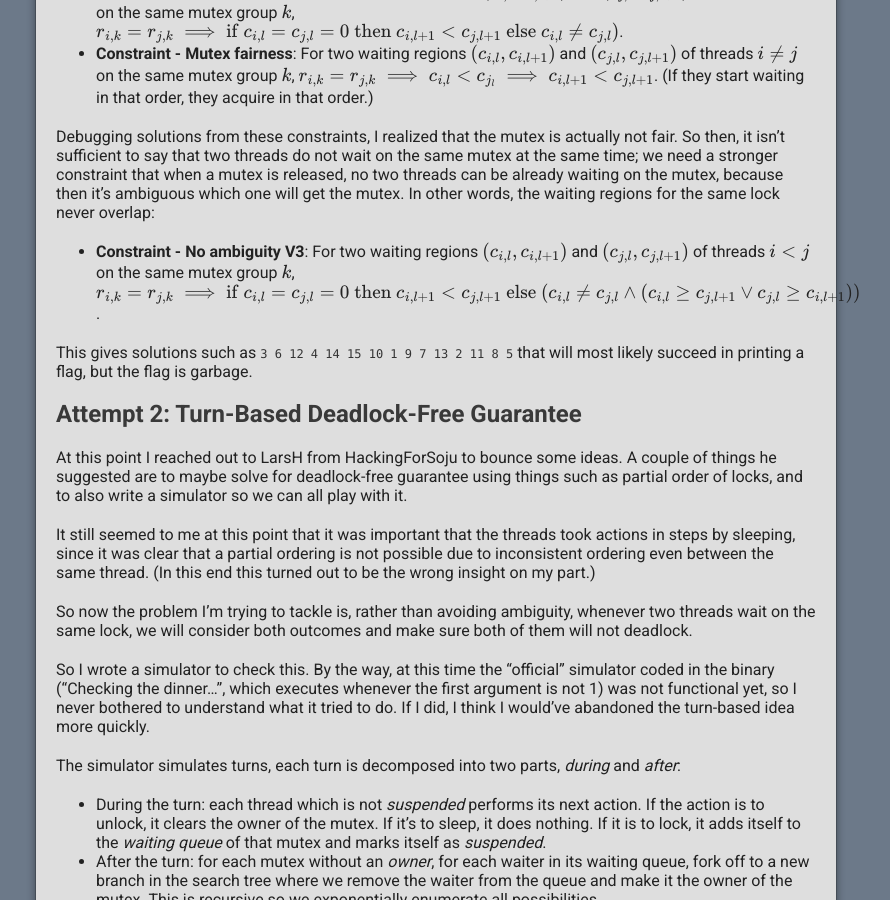
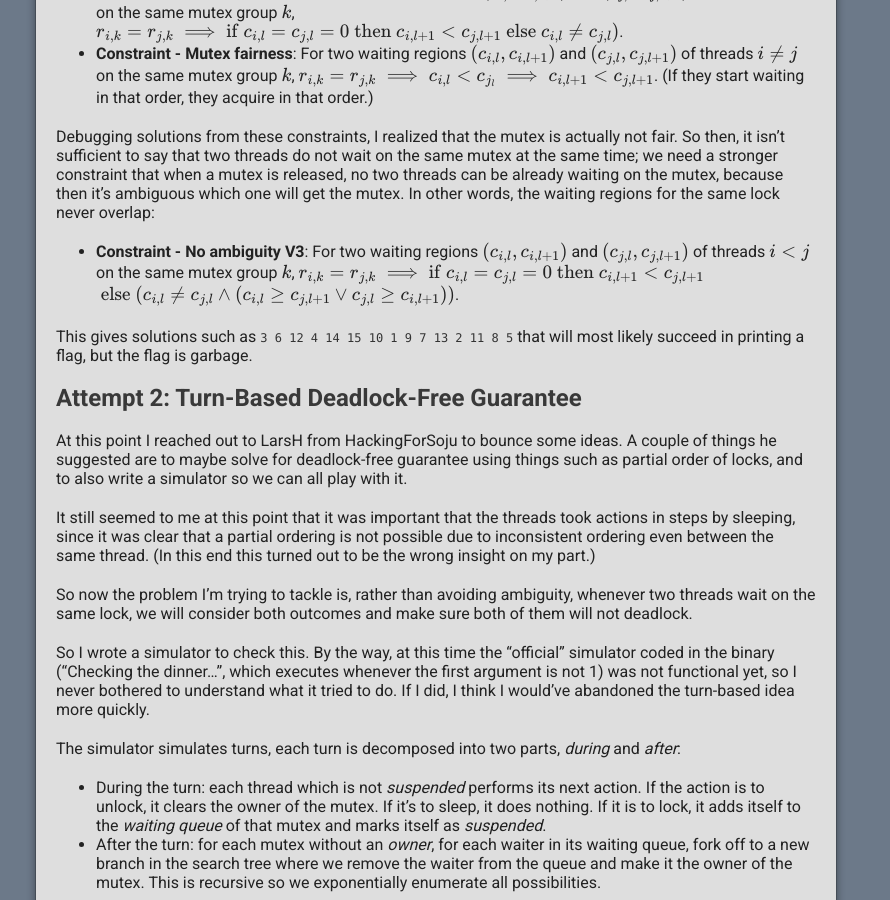
Before and after one commit to kainashi/kainashi.github.io, a Jekyll site: the page built from pppiii2.md, in a window 1280 px wide and 900 px high, scrolled down 5002 px. Shown: the whole window, without its empty margins (204-1094 px from the left). Built offline with Jekyll 4.4.1, drawn with Linux system fonts in a browser that asks for light colours; our own code applies the rules of GitHub Pages for plain Markdown files; formulas are drawn with MathJax 3; a script that is not in the unit is left out; the repository's description, which GitHub fills in, is left out.

```diff
--- a/pppiii2.md
+++ b/pppiii2.md
@@ -198,7 +198,7 @@ I didn't give up here, though, because when I debugged many sessions, I noticed
 
 Debugging solutions from these constraints, I realized that the mutex is actually not fair. So then, it isn't sufficient to say that two threads do not wait on the same mutex at the same time; we need a stronger constraint that when a mutex is released, no two threads can be already waiting on the mutex, because then it's ambiguous which one will get the mutex. In other words, the waiting regions for the same lock never overlap:
 
-* **Constraint - No ambiguity V3**: For two waiting regions $(c_{i, l}, c_{i, l+1})$ and $(c_{j, l}, c_{j, l+1})$ of threads $i< j$ on the same mutex group $k$, $r_{i, k} = r_{j, k} \implies \textrm{if } c_{i,l} = c_{j, l} = 0 \textrm{ then } c_{i, l+1} < c_{j, l+1} \textrm{ else } (c_{i, l} \ne c_{j, l} \wedge (c_{i,l} \ge c_{j, l+1} \vee c_{j,l} \ge c_{i, l+1}))$.
+* **Constraint - No ambiguity V3**: For two waiting regions $(c_{i, l}, c_{i, l+1})$ and $(c_{j, l}, c_{j, l+1})$ of threads $i< j$ on the same mutex group $k$, $r_{i, k} = r_{j, k} \implies \textrm{if } c_{i,l} = c_{j, l} = 0 \textrm{ then } c_{i, l+1} < c_{j, l+1}$ $\textrm{ else } (c_{i, l} \ne c_{j, l} \wedge (c_{i,l} \ge c_{j, l+1} \vee c_{j,l} \ge c_{i, l+1}))$.
 
 This gives solutions such as `3 6 12 4 14 15 10 1 9 7 13 2 11 8 5` that will most likely succeed in printing a flag, but the flag is garbage.
 
```
Also changed, not shown: other parts of pppiii2.md (+1 -1 lines).
